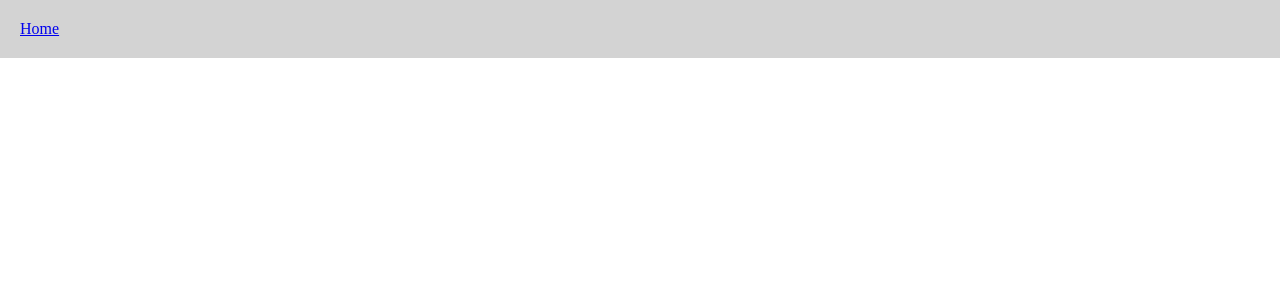
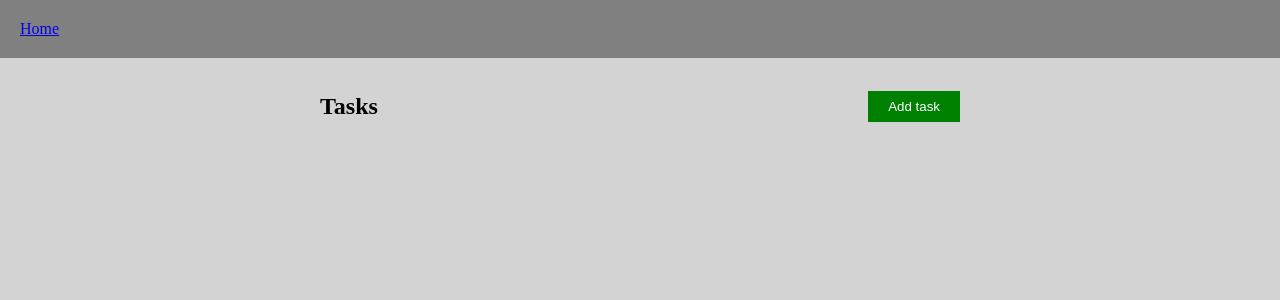
Before and after one commit to JaronZ/TodoAppAngular, an Angular app: page / in a window 1280 px wide. Shown: the top 300 px of the page. Built offline with nearby package versions, Linux system fonts and the light colour scheme.

Commit message:
feat: simple empty app list

```diff
--- a/src/app/app.css
+++ b/src/app/app.css
@@ -0,0 +1,3 @@
+.content {
+  padding: 15px 20rem;
+}
--- a/src/app/app.html
+++ b/src/app/app.html
@@ -1,4 +1,7 @@
 <main>
   <app-header/>
+  <section class="content">
+    <app-todo/>
+  </section>
 </main>
 <router-outlet />
--- a/src/app/app.ts
+++ b/src/app/app.ts
@@ -1,10 +1,11 @@
 import { Component, signal } from '@angular/core';
 import { RouterOutlet } from '@angular/router';
 import { Header } from "./header/header";
+import { Todo } from "./todo/todo";
 
 @Component({
   selector: 'app-root',
-  imports: [RouterOutlet, Header],
+  imports: [RouterOutlet, Header, Todo],
   templateUrl: './app.html',
   styleUrl: './app.css'
 })
--- a/src/app/header/header.css
+++ b/src/app/header/header.css
@@ -1,4 +1,4 @@
 header {
-  background-color: lightgray;
+  background-color: gray;
   padding: 20px;
 }
--- /dev/null
+++ b/src/app/todo/todo.css
@@ -0,0 +1,12 @@
+.title {
+  width: 100%;
+  display: flex;
+  justify-content: space-between;
+  align-items: center;
+}
+
+.todo-list {
+  list-style: none;
+  padding: 0;
+  margin: 0;
+}
--- /dev/null
+++ b/src/app/todo/todo.html
@@ -0,0 +1,6 @@
+<div class="title">
+  <h1>Tasks</h1>
+  <button class="button">Add task</button>
+</div>
+<ul class="todo-list">
+</ul>
--- a/src/styles.css
+++ b/src/styles.css
@@ -1,4 +1,12 @@
 /* You can add global styles to this file, and also import other style files */
 body {
   margin: 0;
+  background-color: lightgray;
 }
+
+.button {
+  padding: 8px 20px;
+  border: none;
+  background-color: green;
+  color: white;
+}
```
Also changed, not shown: src/app/todo/todo.ts (added, +11 -0 lines), 1 other file (tests, documents, lock files or other folders).
